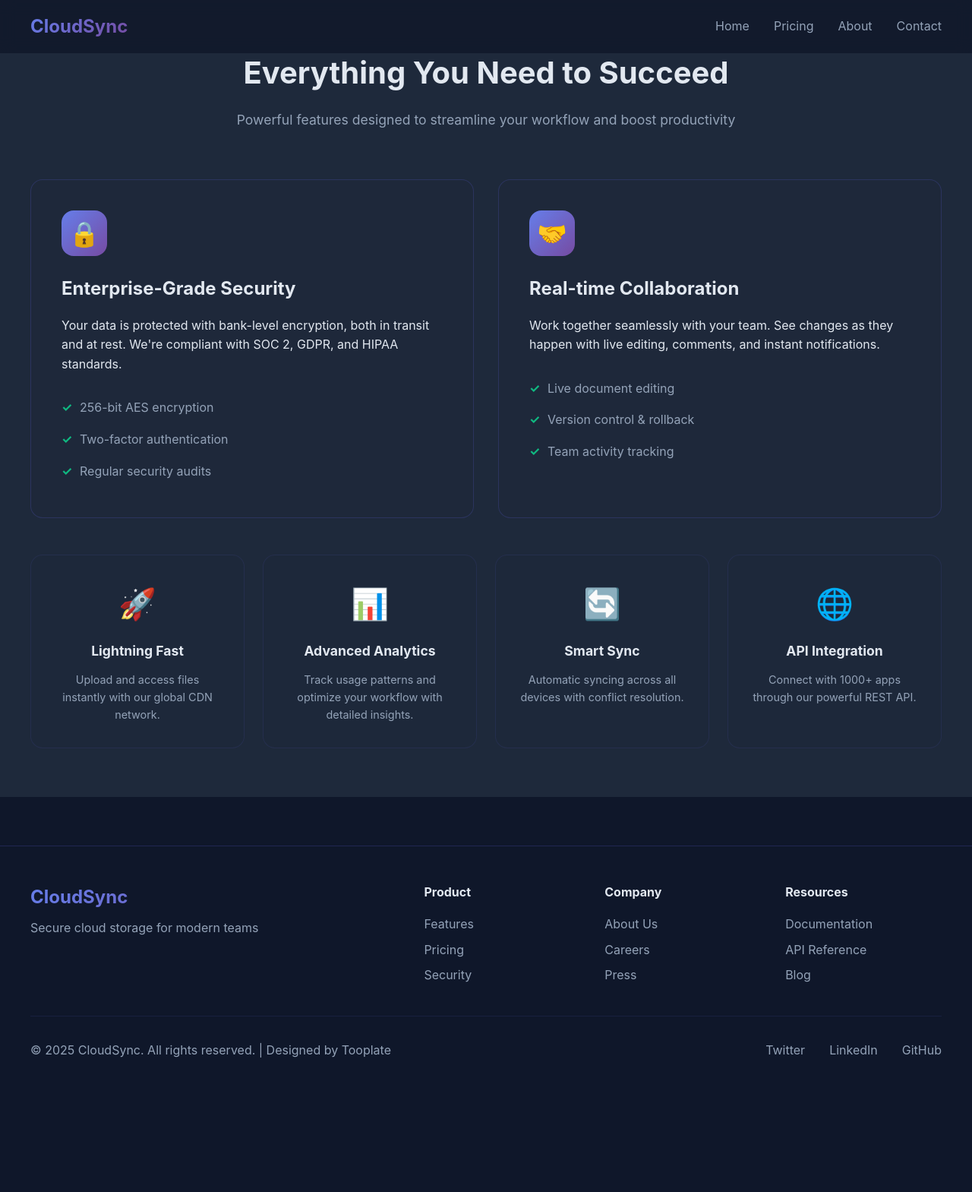
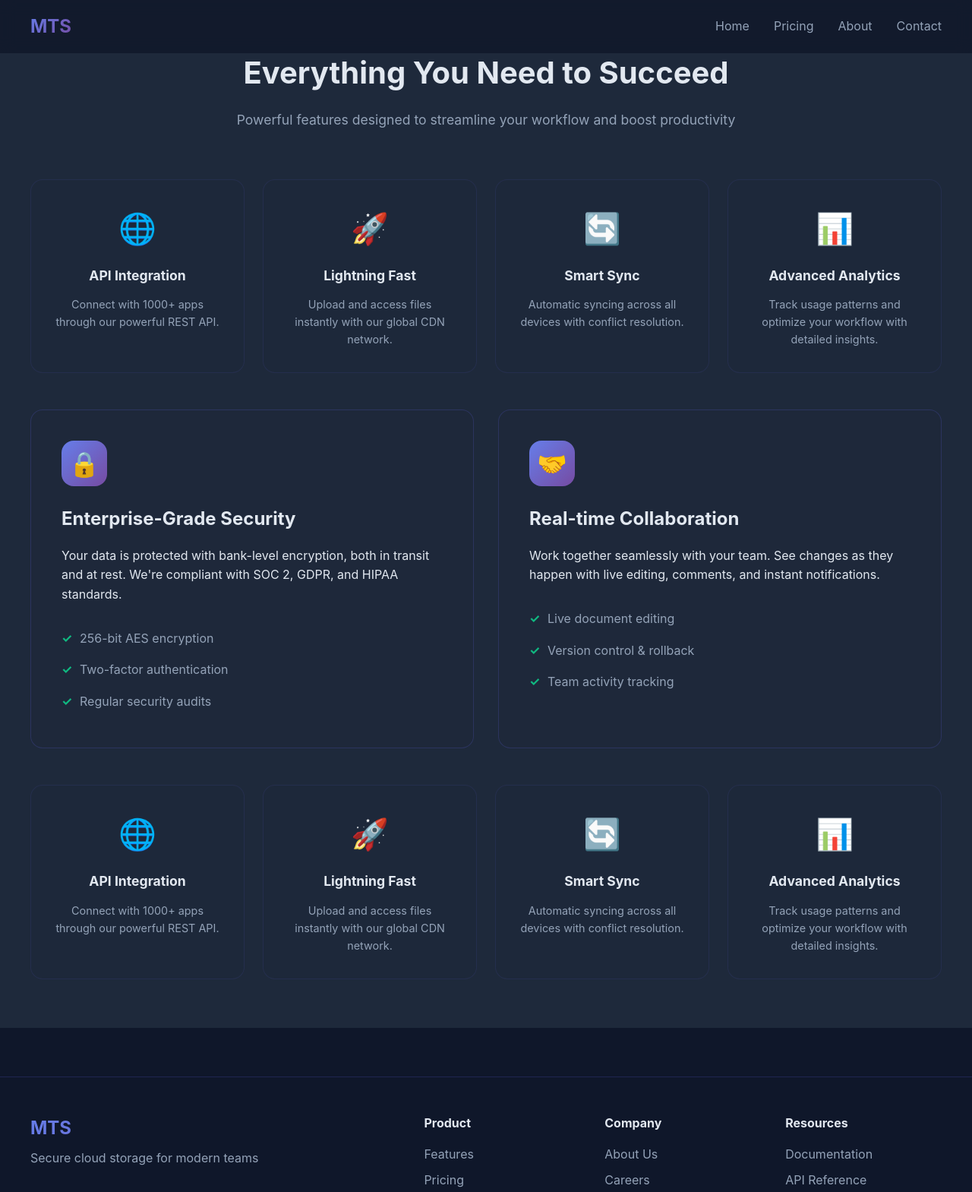
Before and after one commit to ved0009/MST, a plain HTML site: page services.html in a window 1280 px wide. Shown: the top 1569 px of the page at 76% size. Before the commit the page ends 1411 px from the top, so only its background shows below. Drawn offline with Linux system fonts and the light colour scheme.

Commit message:
changes is Services and update Company name

```diff
--- a/services.html
+++ b/services.html
@@ -3,7 +3,7 @@
 <head>
     <meta charset="UTF-8">
     <meta name="viewport" content="width=device-width, initial-scale=1.0">
-    <title>CloudSync - Seamless Cloud Storage for Teams</title>
+    <title>MTS - Seamless Cloud Storage for Teams</title>
     <link href="tooplate-cloud-sync-style.css" rel="stylesheet">
 
 
@@ -19,10 +19,10 @@
     <!-- Navigation -->
     <nav>
         <div class="nav-container">
-            <div class="logo">CloudSync</div>
+            <div class="logo">MTS</div>
             <div class="nav-links">
                 <a href="index.html">Home</a>
-                <a href="#pricing">Pricing</a>
+                <a href="services.html">Pricing</a>
                 <a href="/about.html">About</a>
                 <a href="#contact">Contact</a>
 
@@ -34,9 +34,9 @@
             </button>
         </div>
         <div class="mobile-nav" id="mobileNav">
-            <a href="#features">Features</a>
-            <a href="#pricing">Pricing</a>
-            <a href="#about">About</a>
+            <a href="index.html">Home</a>
+            <a href="services.html">Pricing</a>
+             <a href="/about.html">About</a>
             <a href="#contact">Contact</a>
             <a href="#" class="cta-button">Start Free Trial</a>
         </div>
@@ -44,13 +44,43 @@
 
       <!-- Features Section -->
     <section class="features" id="features">
+
         <div class="features-container">
             <div class="features-header">
                 <h2>Everything You Need to Succeed</h2>
                 <p class="features-subtitle">Powerful features designed to streamline your workflow and boost productivity</p>
             </div>
 
+             <!-- Four Column Features -->
+
+
             <div class="features-layout">
+
+
+                 <div class="features-four-col">
+                    <div class="feature-card-small">
+                        <div class="feature-icon-small">🌐</div>
+                        <h4>API Integration</h4>
+                        <p>Connect with 1000+ apps through our powerful REST API.</p>
+                    </div>
+                    <div class="feature-card-small">
+                        <div class="feature-icon-small">🚀</div>
+                        <h4>Lightning Fast</h4>
+                        <p>Upload and access files instantly with our global CDN network.</p>
+                    </div>
+                      <div class="feature-card-small">
+                        <div class="feature-icon-small">🔄</div>
+                        <h4>Smart Sync</h4>
+                        <p>Automatic syncing across all devices with conflict resolution.</p>
+                    </div>
+                    <div class="feature-card-small">
+                        <div class="feature-icon-small">📊</div>
+                        <h4>Advanced Analytics</h4>
+                        <p>Track usage patterns and optimize your workflow with detailed insights.</p>
+                    </div>
+
+
+                </div>
                 <!-- Two Column Features -->
                 <div class="features-two-col">
                     <div class="feature-card-large">
@@ -76,27 +106,30 @@
                 </div>
 
                 <!-- Four Column Features -->
-                <div class="features-four-col">
+
+                 <div class="features-four-col">
+                    <div class="feature-card-small">
+                        <div class="feature-icon-small">🌐</div>
+                        <h4>API Integration</h4>
+                        <p>Connect with 1000+ apps through our powerful REST API.</p>
+                    </div>
                     <div class="feature-card-small">
                         <div class="feature-icon-small">🚀</div>
                         <h4>Lightning Fast</h4>
                         <p>Upload and access files instantly with our global CDN network.</p>
+                    </div>
+                      <div class="feature-card-small">
+                        <div class="feature-icon-small">🔄</div>
+                        <h4>Smart Sync</h4>
+                        <p>Automatic syncing across all devices with conflict resolution.</p>
                     </div>
                     <div class="feature-card-small">
                         <div class="feature-icon-small">📊</div>
                         <h4>Advanced Analytics</h4>
                         <p>Track usage patterns and optimize your workflow with detailed insights.</p>
                     </div>
-                    <div class="feature-card-small">
-                        <div class="feature-icon-small">🔄</div>
-                        <h4>Smart Sync</h4>
-                        <p>Automatic syncing across all devices with conflict resolution.</p>
-                    </div>
-                    <div class="feature-card-small">
-                        <div class="feature-icon-small">🌐</div>
-                        <h4>API Integration</h4>
-                        <p>Connect with 1000+ apps through our powerful REST API.</p>
-                    </div>
+
+
                 </div>
             </div>
         </div>
@@ -108,7 +141,7 @@
         <div class="footer-container">
             <div class="footer-content">
                 <div class="footer-brand">
-                    <div class="logo">CloudSync</div>
+                    <div class="logo">MTS</div>
                     <p>Secure cloud storage for modern teams</p>
                 </div>
                 <div class="footer-links">
@@ -133,7 +166,7 @@
                 </div>
             </div>
             <div class="footer-bottom">
-                <p>&copy; 2025 CloudSync. All rights reserved. | Designed by <a href="https://www.tooplate.com" target="_blank" rel="nofollow noopener">Tooplate</a></p>
+                <p>&copy; 2025 MTS. All rights reserved. | Designed by <a href="https://www.tooplate.com" target="_blank" rel="nofollow noopener">Tooplate</a></p>
                 <div class="social-links">
                     <a href="#">Twitter</a>
                     <a href="#">LinkedIn</a>
```
Also changed, not shown: index.html (+8 -8 lines).
